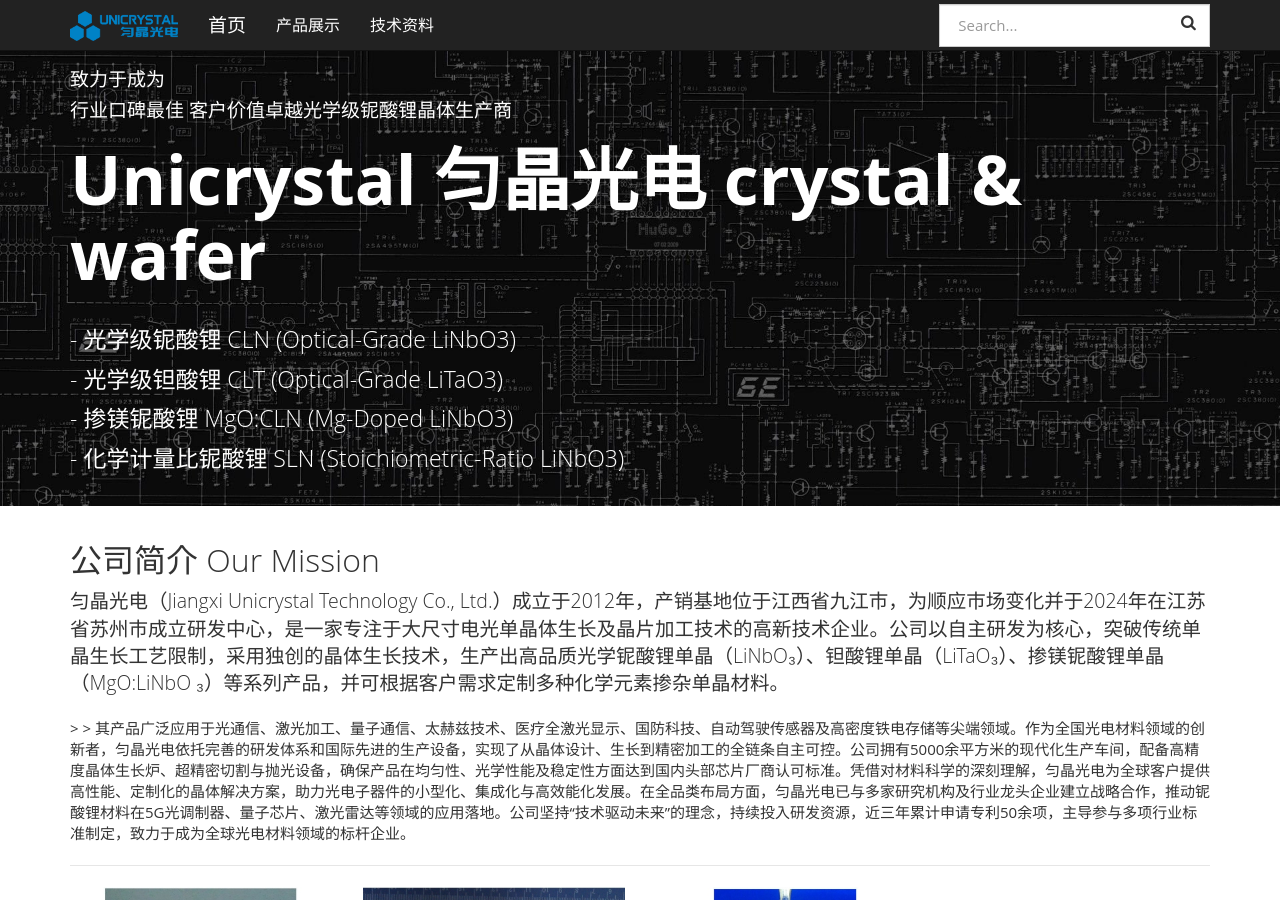
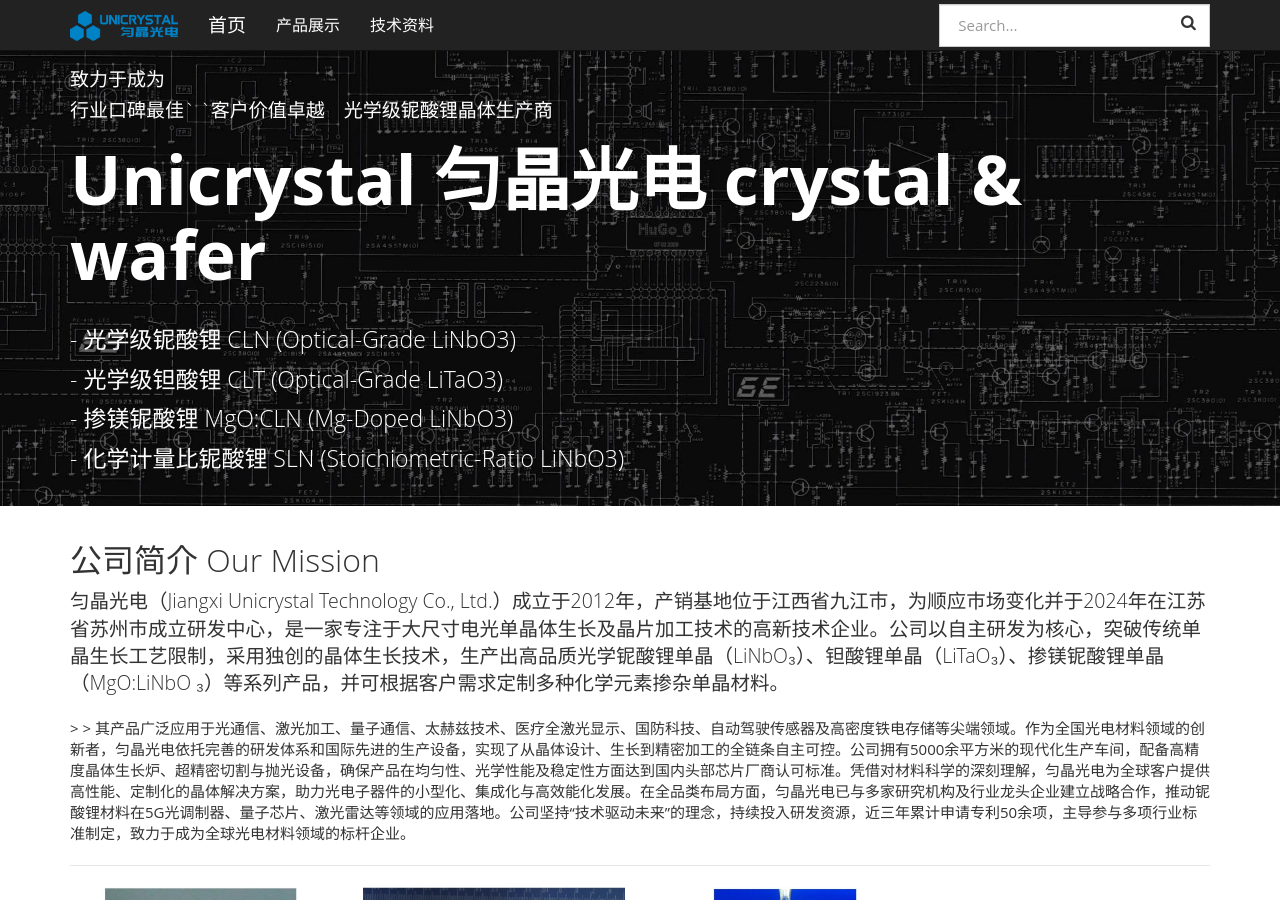
Before and after one commit to UnicrystalCN/UnicrystalCN.github.io, a Jekyll site: the page built from index.html, in a window 1280 px wide and 900 px high. Built offline with Jekyll 4.4.1, drawn with Linux system fonts in a browser that asks for light colours; part of the change alters nothing that is shown.

```diff
--- a/index.html
+++ b/index.html
@@ -6,7 +6,7 @@ layout: default
     <div class="container">
 
         <h4>致力于成为</h4>
-                 <h4>行业口碑最佳 客户价值卓越光学级铌酸锂晶体生产商</h4>
+                 <h4>行业口碑最佳` `客户价值卓越&emsp;光学级铌酸锂晶体生产商</h4>
         <h1><strong>Unicrystal 匀晶光电 crystal & wafer</strong></h1>
 
         <br>
```
